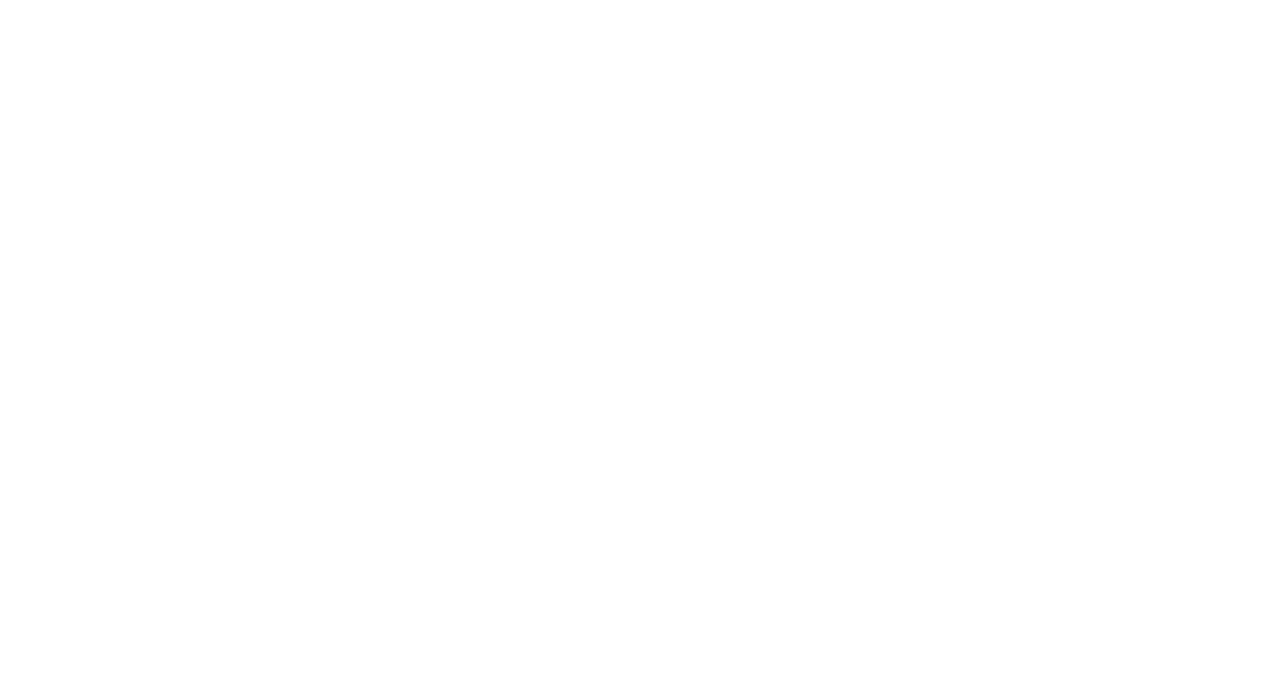
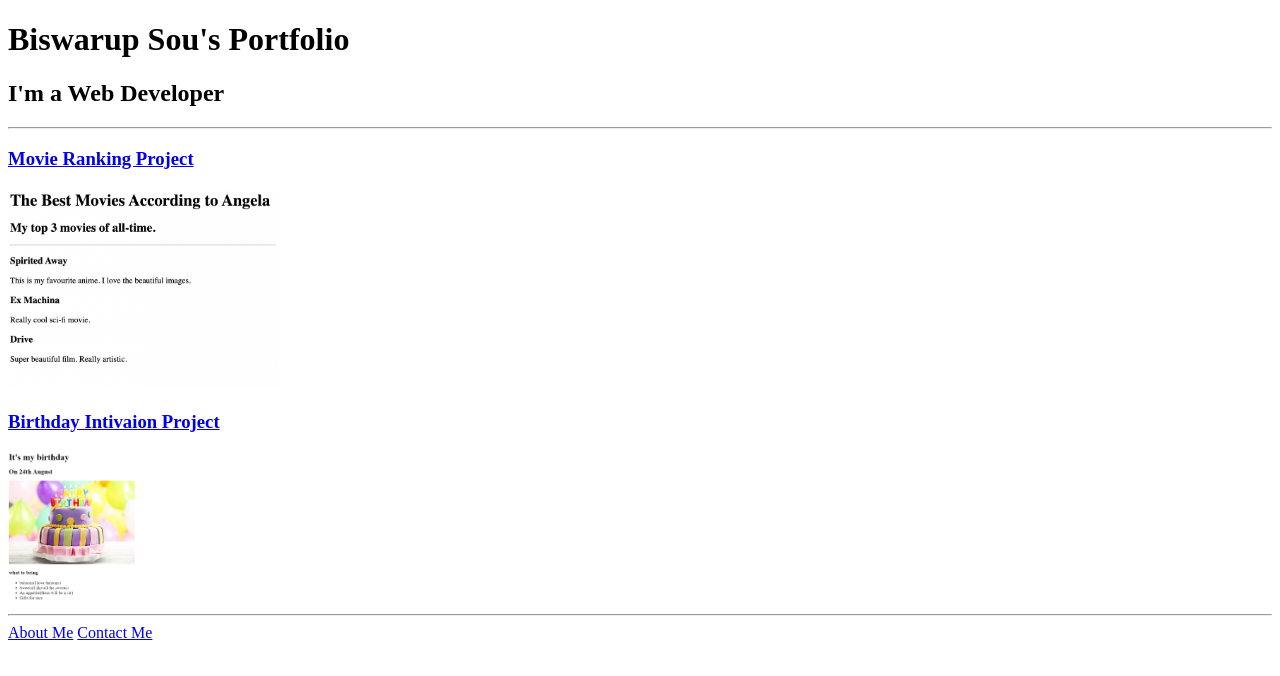
Before and after one commit to Biswarup04/portfolio, a plain HTML site: page index.html in a window 1280 px wide. Drawn offline with Linux system fonts and the light colour scheme.

Commit message:
Add files via upload

```diff
--- a/index.html
+++ b/index.html
@@ -1,15 +1,21 @@
 <!-- TODO 1: Create the HTML Boilerplate -->
-
-<!-- TODO 2: Add Your previous projects' HTML into the public folder -->
-
-<!-- TODO 3: Take screenshots of your project previews and add the images to the images folder -->
-
-<!-- TODO 4: Add titles/subtitles etc. -->
-
-<!-- TODO 5: Add a link to the project pages -->
-
-<!-- TODO 6: Add images to show the project previews
-HINT for TODO 6: You can use the height attribute set to 200 to make the image smaller:
-https://developer.mozilla.org/en-US/docs/Web/HTML/Element/img#attr-height -->
-
-<!-- TODO 7: Add the Contact Me and About Me page links -->
+<!DOCTYPE html>
+<html lang="en">
+<head>
+    <meta charset="UTF-8">
+    <meta name="viewport" content="width=device-width, initial-scale=1.0">
+    <title>Biswarup's Portfolio</title>
+</head>
+<body>
+ <h1>Biswarup Sou's Portfolio</h1>
+ <h2>I'm a Web Developer</h2>
+ <hr/>
+ <h3><a href="./public/movie-ranking.html">Movie Ranking Project</a></h3>
+ <img src="./assets/images/movie-ranking.png" height=200 alt="Movie Ranking"/>
+ <h3><a href="./public/birthday-invite.html">Birthday Intivaion Project</a></h3>
+ <img src="./assets/images/Screenshot 2024-06-30 201737.png" height="150" alt="Birthday Invitation"/>
+ <hr/>
+ <a href="./public/about.html">About Me</a>
+ <a href="./public/contact.html">Contact Me</a>
+</body>
+</html>
```
